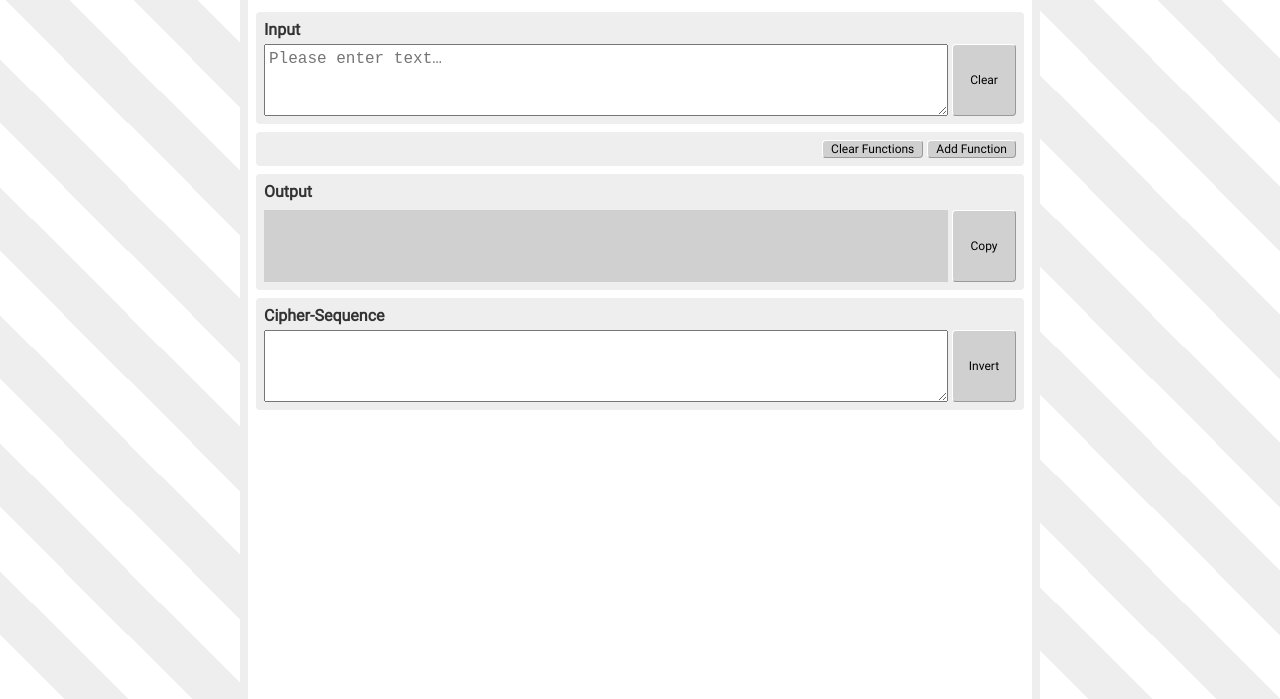
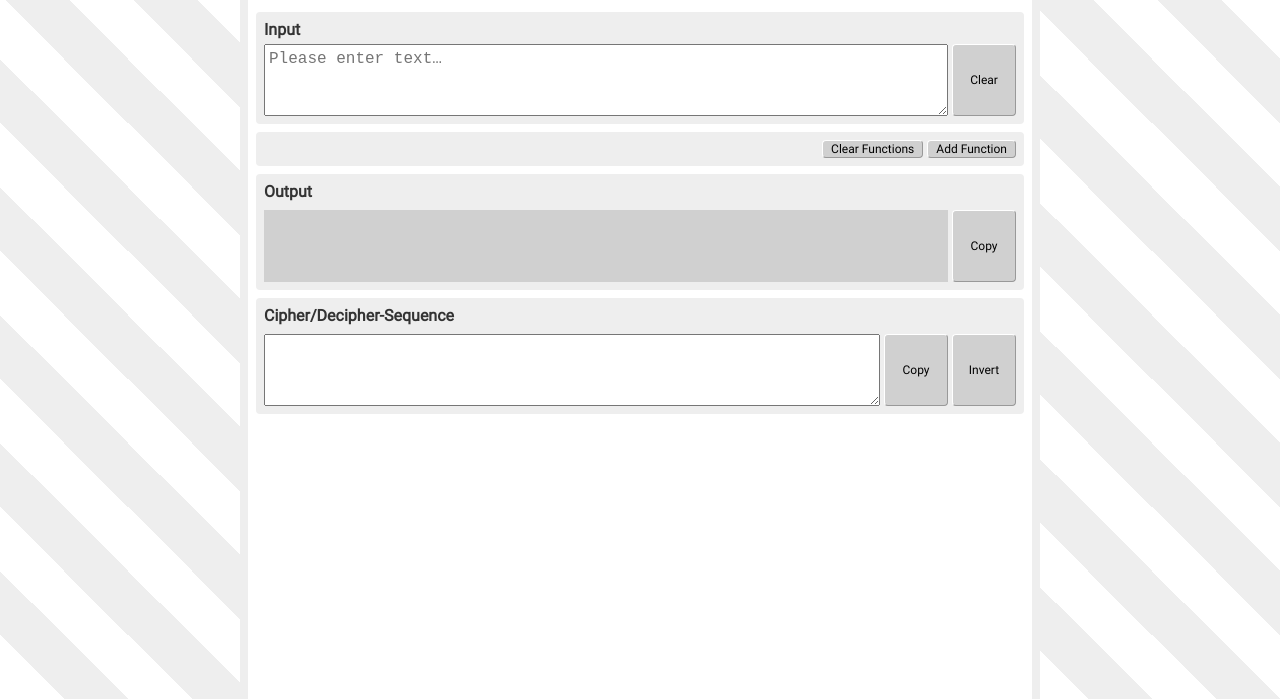
Before and after one commit to 0x04/pseudo-cipherer, a React app: page / in a window 1280 px wide. Shown: the part 101-800 px from the top of the page. Built offline with nearby package versions, Linux system fonts and the light colour scheme.

Commit message:
feat: functionality of SequenceDetails component

```diff
--- a/src/index.js
+++ b/src/index.js
@@ -42,6 +42,7 @@
 {
   state = {
     input: '',
+    output: '',
     sequences: [],
     sequenceDetails: {
       value: '',
@@ -157,7 +158,51 @@
 
     clearSequences: () => this.setState({ sequences: [] }),
 
-    getSequenceDetails: () => this.state.sequenceDetails.value,
+    invertSequences: () =>
+    {
+      let sequences = [];
+
+      this.state.sequences.forEach((sequence) => {
+        let definition = this.state.getDefinition(sequence.name);
+
+        switch (definition.type)
+        {
+          default:
+            sequences.unshift({ name: '', args: [] });
+            break;
+
+          case functionTypes.involutory:
+            sequences.unshift({ name: sequence.name, args: [] });
+            break;
+
+          case functionTypes.involutoryNegatedArgs:
+            sequences.unshift({
+              name: sequence.name,
+              args: sequence.args.map((arg) => arg * -1)
+            });
+            break;
+
+          case functionTypes.involutoryCounterFn:
+            // TODO: How to handle arguments?
+            sequences.unshift({
+              name: definition.counterFn,
+              args: []
+            });
+            break;
+
+          case functionTypes.nonInvolutory:
+            sequences.unshift({
+              name: sequence.name,
+              args: sequence.args.concat(),
+              // TODO: The error is overwritten in `proceed`
+              error: 'This function is not invertible!'
+            });
+            break;
+        }
+      });
+
+      this.state.handleChange({ input: this.state.output, sequences });
+    },
 
     setSequenceDetails: (string) => {
       let sequences = [];
@@ -717,12 +762,13 @@
       <AppContext.Consumer>
         {(context) => (
           <div className="sequence-details-component">
-            <div className="label">Cipher-Sequence</div>
-            <div className="horizontal-container">
+            <label className="label" htmlFor="cipher-sequence">Cipher/Decipher-Sequence</label>
             <div className="vertical-container">
               <textarea
-                  value={context.getSequenceDetails()}
-                  onChange={(event) => context.setSequenceDetails(event.target.value)}
+                id="cipher-sequence"
+                className="output"
+                value={context.sequenceDetails.value}
+                onChange={(event) => context.setsequenceDetails(event.target.value)}
               />
               {
                 (context.sequenceDetails.error)
@@ -730,12 +776,12 @@
                   : null
               }
               </div>
+            <CopyButton value={context.sequenceDetails.value} />
             <button
               className="action action-invert"
-                onClick={() => alert('Not implemented yet!')}>
+              onClick={() => context.invertSequences()}>
               Invert
             </button>
-            </div>
           </div>
         )}
       </AppContext.Consumer>
--- a/src/styles.scss
+++ b/src/styles.scss
@@ -110,6 +110,10 @@
   font-size: 1rem;
 }
 
+pre
+{
+  margin: 0;
+}
 
 .horizontal-container
 {
@@ -232,8 +236,7 @@
 }
 
 
-.input-component,
-.sequence-details-component
+.input-component
 {
   padding: 0.5rem;
   background-color: var(--color-bg-1);
@@ -316,7 +319,6 @@
     font-size: 1rem;
     line-height: 1.25rem;
     min-height: 4.5rem;
-    margin: 0;
     padding: 0.25rem;
     background-color: var(--color-bg-2);
     white-space: normal;
@@ -453,3 +455,64 @@
     }
   }
 }
+
+.sequence-details-component
+{
+  background-color: var(--color-bg-1);
+  padding: 0.5rem;
+  margin: 0 0 0.5rem 0;
+  border-radius: 0.25rem;
+
+  display: grid;
+  grid-gap: 0.25rem;
+  grid-template-columns: auto 4rem 4rem;
+
+  label,
+  .label
+  {
+    grid-column: 1 / span 3;
+
+    font-weight: bolder;
+    display: block;
+    margin: 0 0 0.25rem 0;
+  }
+
+  .output
+  {
+    grid-column: 1;
+    font-family: 'System Mono', monospace;
+    font-size: 1rem;
+    line-height: 1.25rem;
+    min-height: 4.5rem;
+    padding: 0.25rem;
+    white-space: normal;
+    overflow-wrap: break-word;
+    word-wrap: break-word;
+    word-break: break-all;
+    overflow: auto;
+  }
+
+  textarea.output
+  {
+    width: 100%;
+    display: block;
+    resize: vertical;
+  }
+
+  pre.output
+  {
+    background-color: var(--color-bg-2);
+  }
+
+  .action-copy
+  {
+    grid-row: 2 / 3;
+    grid-column: 2;
+  }
+
+  .action-invert
+  {
+    grid-row: 2 / 3;
+    grid-column: 3;
+  }
+}
```
Lines whose indentation alone changed are shown as unchanged.
